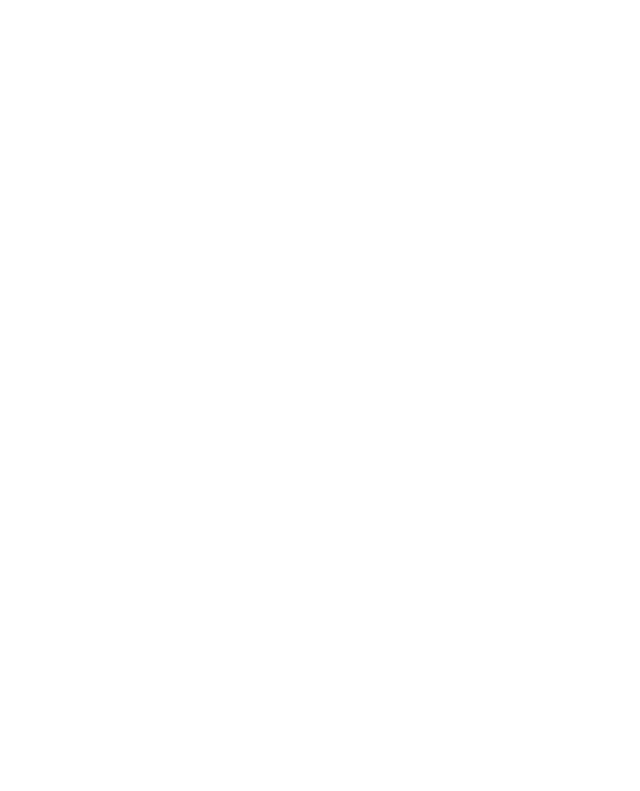
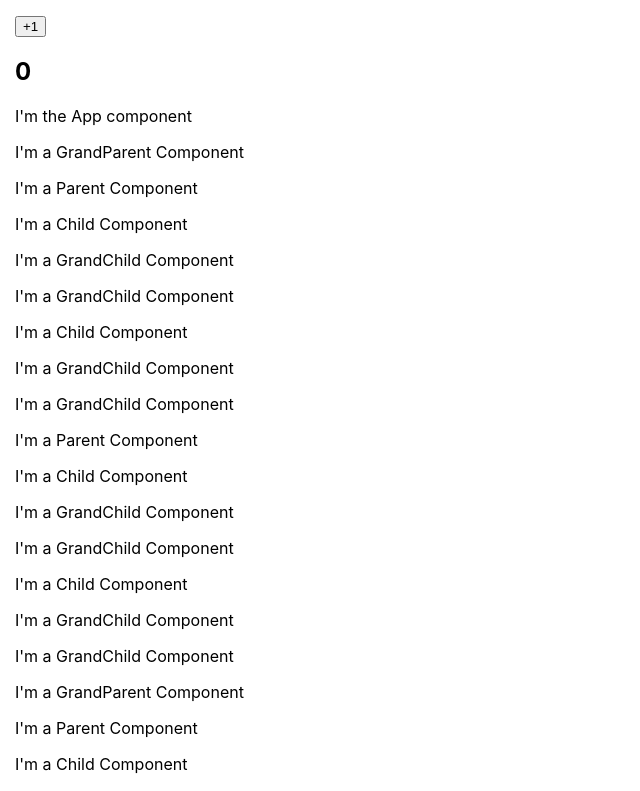
Before and after one commit to jakebirkes/react-bootcamp, a React (Create React App) app: page / in a window 1280 px wide. Shown: the top 791 px of the page, without its empty margins (0-640 px from the left). Built offline with nearby package versions, Linux system fonts and the light colour scheme.

Commit message:
performance practice

```diff
--- a/src/App.js
+++ b/src/App.js
@@ -1,9 +1,23 @@
-import React from 'react';
-import logo from './logo.svg';
-import './App.css';
+import React, { Component } from 'react';
+import GrandParent from './GrandParent';
 
-function App() {
-	return <></>;
+class App extends Component {
+	state = { count: 0 };
+
+	increment = () => this.setState(prevState => ({ count: prevState.count + 1 }));
+
+	render() {
+		console.log('[GP] [P] [C] [GC] APP just rendered');
+		return (
+			<div>
+				<button onClick={this.increment}>+1</button>
+				<h2>{this.state.count}</h2>
+				<p>I'm the App component</p>
+				<GrandParent count={this.state.count} />
+				<GrandParent />
+			</div>
+		);
+	}
 }
 
 export default App;
--- /dev/null
+++ b/src/Child.js
@@ -0,0 +1,15 @@
+import React from 'react';
+import GrandChild from './GrandChild';
+
+const Child = () => {
+	console.log('[ ]   [ ]   [🧒🏻]   [ ] rendered');
+	return (
+		<div>
+			<p>I'm a Child Component</p>
+			<GrandChild />
+			<GrandChild />
+		</div>
+	);
+};
+
+export default Child;
--- /dev/null
+++ b/src/GrandChild.js
@@ -0,0 +1,12 @@
+import React from 'react';
+
+const GrandChild = () => {
+	console.log('[ ]   [ ]   [ ]   [👶🏻] rendered');
+	return (
+		<div>
+			<p>I'm a GrandChild Component</p>
+		</div>
+	);
+};
+
+export default GrandChild;
--- /dev/null
+++ b/src/GrandParent.js
@@ -0,0 +1,15 @@
+import React, { memo } from 'react';
+import Parent from './Parent';
+
+const GrandParent = () => {
+	console.log('[👴🏼]   [ ]   [ ]   [ ] rendered');
+	return (
+		<div>
+			<p>I'm a GrandParent Component</p>
+			<Parent />
+			<Parent />
+		</div>
+	);
+};
+
+export default memo(GrandParent);
--- /dev/null
+++ b/src/Parent.js
@@ -0,0 +1,13 @@
+import React, { memo } from 'react';
+import Child from './Child';
+
+export default memo(function Parent() {
+	console.log('[ ]   [👩🏼‍⚕️]   [ ]   [ ] rendered');
+	return (
+		<div>
+			<p>I'm a Parent Component</p>
+			<Child />
+			<Child />
+		</div>
+	);
+});
--- a/src/index.css
+++ b/src/index.css
@@ -1,5 +1,5 @@
 body {
-  margin: 0;
+  margin: 15px;
   font-family: -apple-system, BlinkMacSystemFont, 'Segoe UI', 'Roboto', 'Oxygen',
     'Ubuntu', 'Cantarell', 'Fira Sans', 'Droid Sans', 'Helvetica Neue',
     sans-serif;
```
Also changed, not shown: 1 other file (tests, documents, lock files or other folders).
